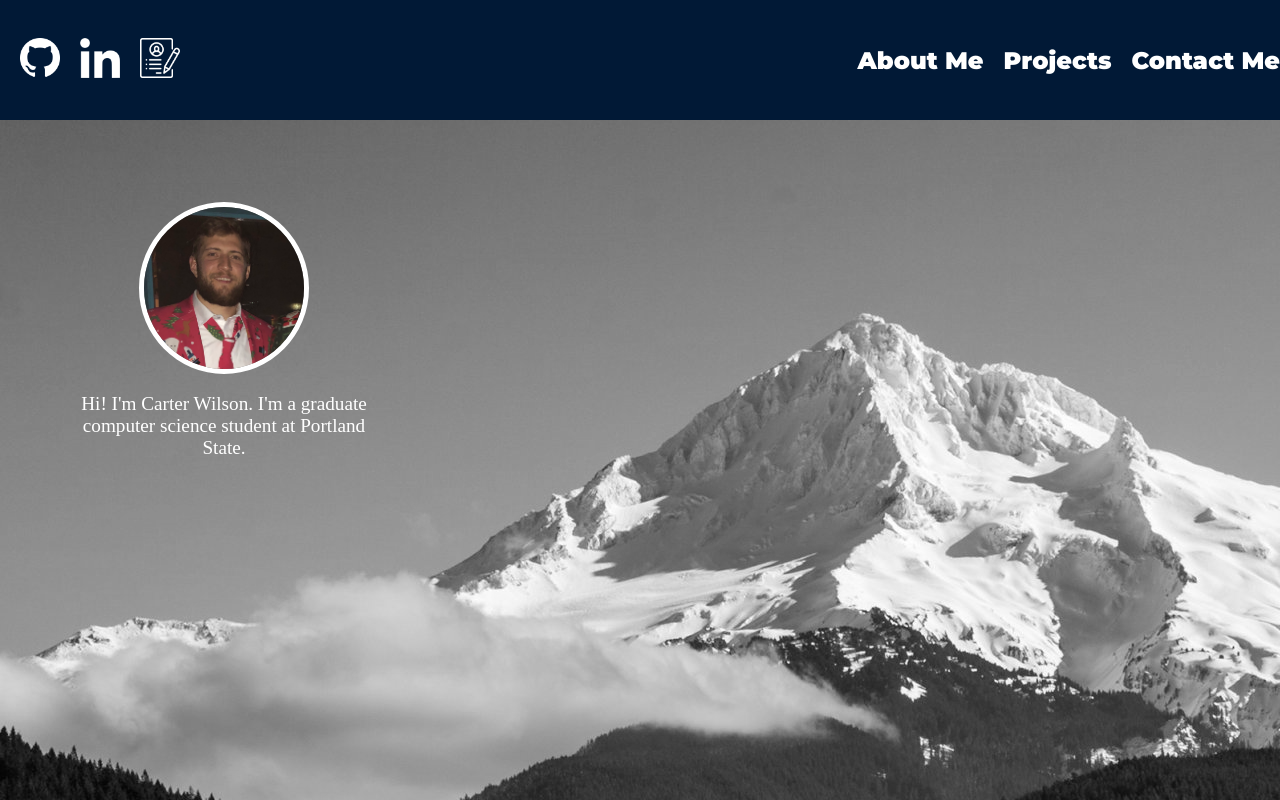
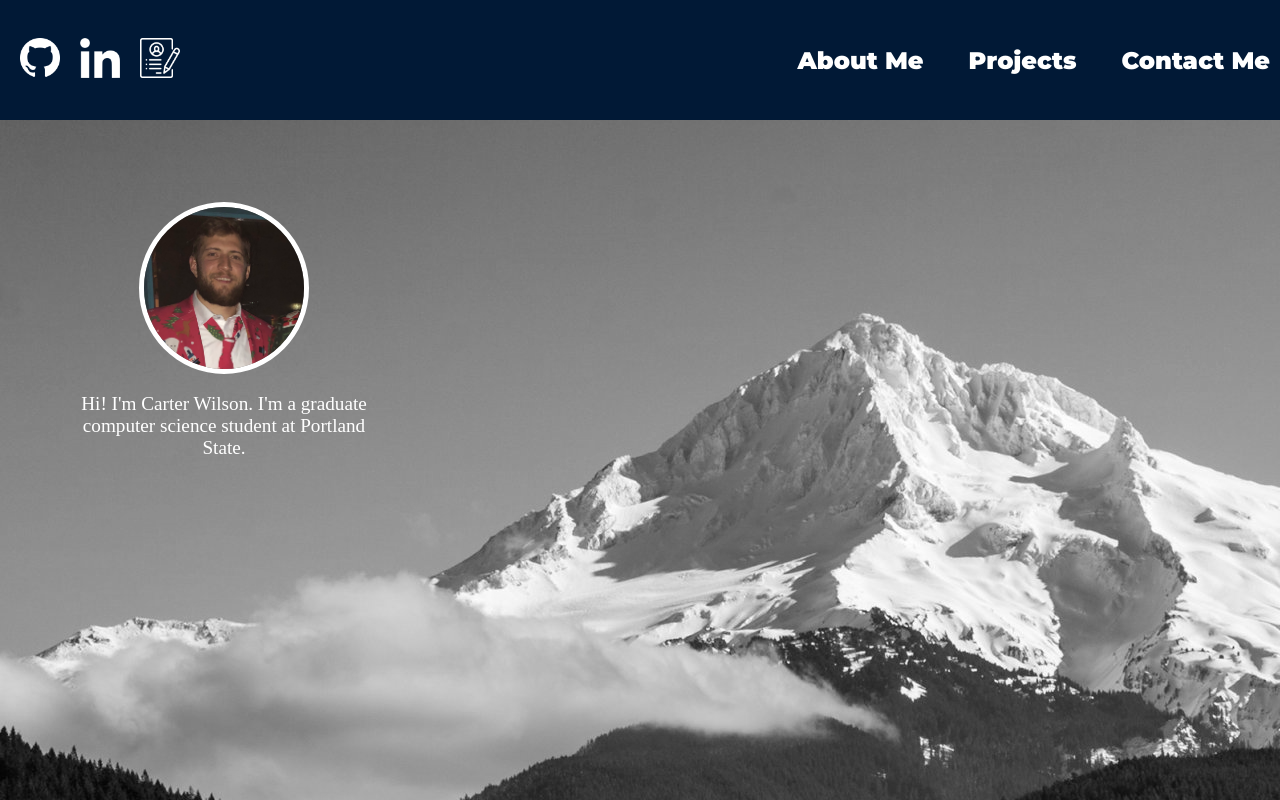
Before and after one commit to carterlwilson/portfolio, a React (Create React App) app: page / in a window 1280 px wide. Shown: the top 800 px of the page. Built offline with nearby package versions, Linux system fonts and the light colour scheme; a web font is replaced by a local one; what react-alert-template-basic would draw is missing.

Commit message:
styling changes

```diff
--- a/src/index.js
+++ b/src/index.js
@@ -23,6 +23,8 @@ ReactDOM.render(
   document.getElementById('root')
 );
 
+
+
 // If you want your app to work offline and load faster, you can change
 // unregister() to register() below. Note this comes with some pitfalls.
 // Learn more about service workers: https://bit.ly/CRA-PWA
--- a/src/styling/TitleBar.css
+++ b/src/styling/TitleBar.css
@@ -23,6 +23,10 @@
     width: auto;
 }
 
+.icons img:hover {
+    background-color: #465362;
+}
+
 .links {
     align-self: center;
     height: 100%;
@@ -36,19 +40,19 @@
     display: flex;
     justify-content: center;
     align-items: center;
+    margin-right: 15px;
+    padding-left: 5px;
+    padding-right: 5px;
 }
 
 .section-link a {
     color: white;
     text-decoration: none;
-    margin-right: 20px;
     font-size: x-large;
-}
-
-.section-link a:hover {
-    color: #011936;
+    padding-left: 10px;
+    padding-right: 10px;
 }
 
 .section-link:hover{
-    background-color: white;
+    background-color: #465362;
 }
```
Also changed, not shown: src/App.js (deleted, +0 -26 lines).
